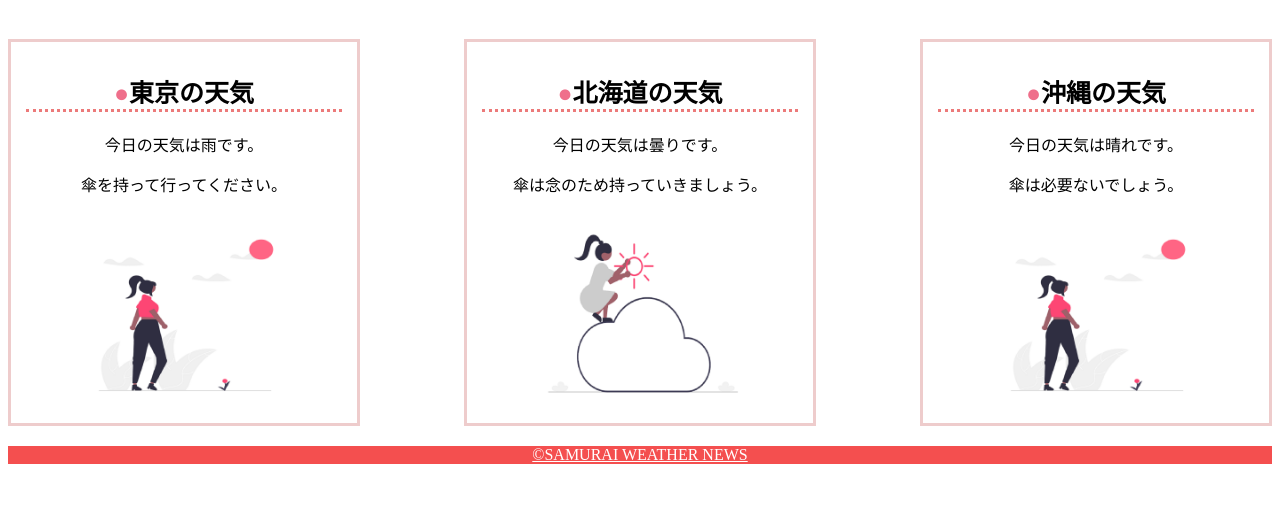
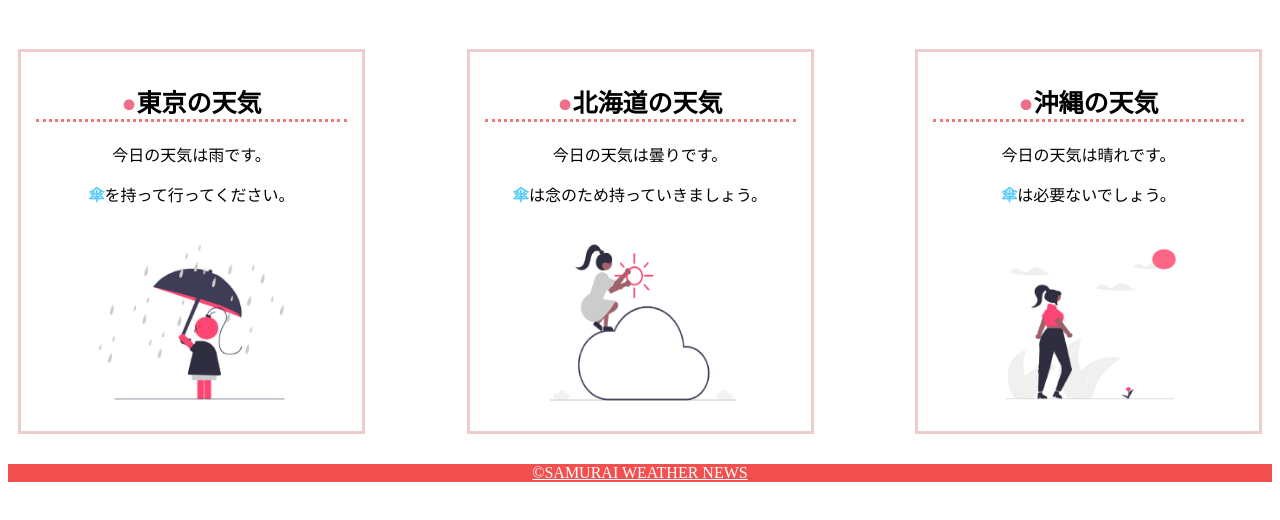
Before and after one commit to fukuhara0114/github-basic-kadai, a plain HTML site: page kadai_022/kadai_022.html in a window 1280 px wide. Shown: the part 70-590 px from the top of the page. Drawn offline with Linux system fonts and the light colour scheme.

Commit message:
change_003

```diff
--- a/kadai_022/kadai_022.html
+++ b/kadai_022/kadai_022.html
@@ -11,13 +11,13 @@
   <header>
     <h1>今日の傘予報</h1>
   </header>
-  <body>
+  <main>
     <div id="parent">
       <div class="contents">
         <h2>東京の天気</h2>
         <p>今日の天気は雨です。</p>
         <p>傘を持って行ってください。</p>
-        <img src="images/sunny.png" alt="雨の画像">
+        <img src="images/rainy.png" alt="雨の画像">
       </div>
       <div class="contents">
         <h2>北海道の天気</h2>
@@ -32,7 +32,7 @@
         <img src="images/sunny.png" alt="晴れの画像">
       </div>
     </div>
-  </body>
+  </main>
   <footer>
     <a href="https://www.sejuku.net/corp/">&copy;SAMURAI WEATHER NEWS
     </a>
--- a/kadai_022/style.css
+++ b/kadai_022/style.css
@@ -13,7 +13,7 @@ header > h1{
 }
 
 main{
-  padding: 10px;
+  padding: 10px 10px;
 }
 
 #parent{
@@ -23,23 +23,23 @@ main{
 
 .contents{
   border: 3px solid rgb(238, 204, 204);
-  width: 25%;
+  flex-basis: 25%;
   padding: 10px 15px;
   margin: 20px 0px;
   text-align: center;
 }
 
-h2{
+.contents > h2{
   font-size: 25px;
   border-bottom: 3px dotted rgb(236, 122, 122);
 }
 
-h2::before{
+.contents > h2::before{
   content: "●";
   color: rgb(239, 111, 139);
 }
 
-.contents::nth-of-type(p)::first-letter{
+.contents p:nth-of-type(2)::first-letter{
   font-weight: bold;
   color: rgb(97, 206, 249);
 }
@@ -70,18 +70,17 @@ footer > a:hover{
 
 @media screen and (max-width: 768px) {
   h2{
-
     font-size: 30px;
-
   }
   p{
     font-size: 25px;
   }
   #parent{
     flex-direction: column;
-    text-align: center;
   }
   .contents{
     width: 90%;
+    margin-left: auto;
+    margin-right: auto;
   }
 }
```
